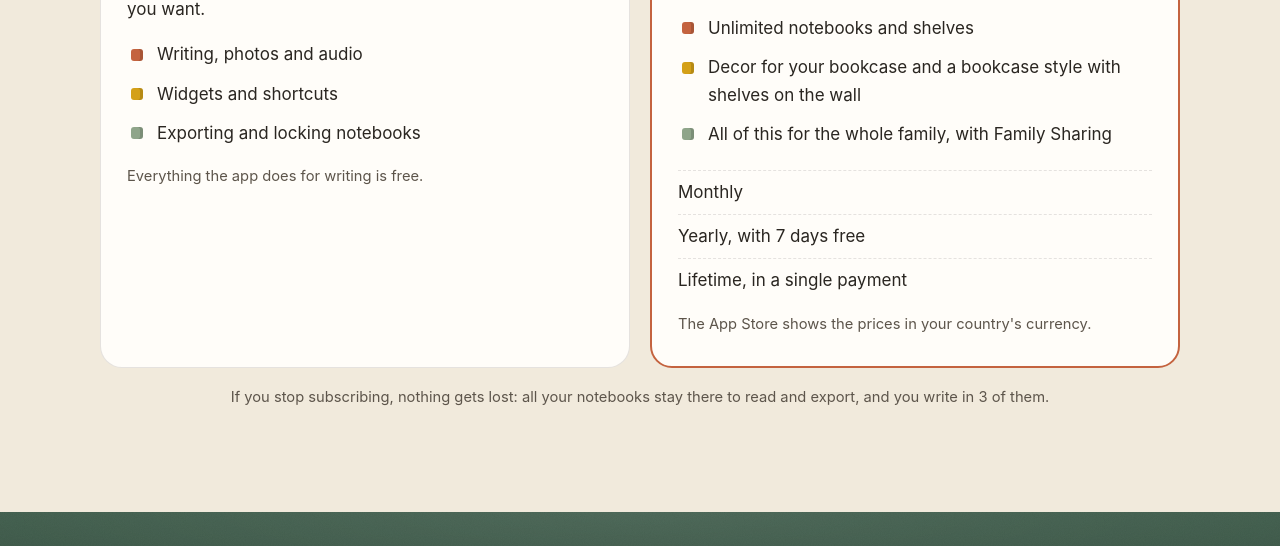
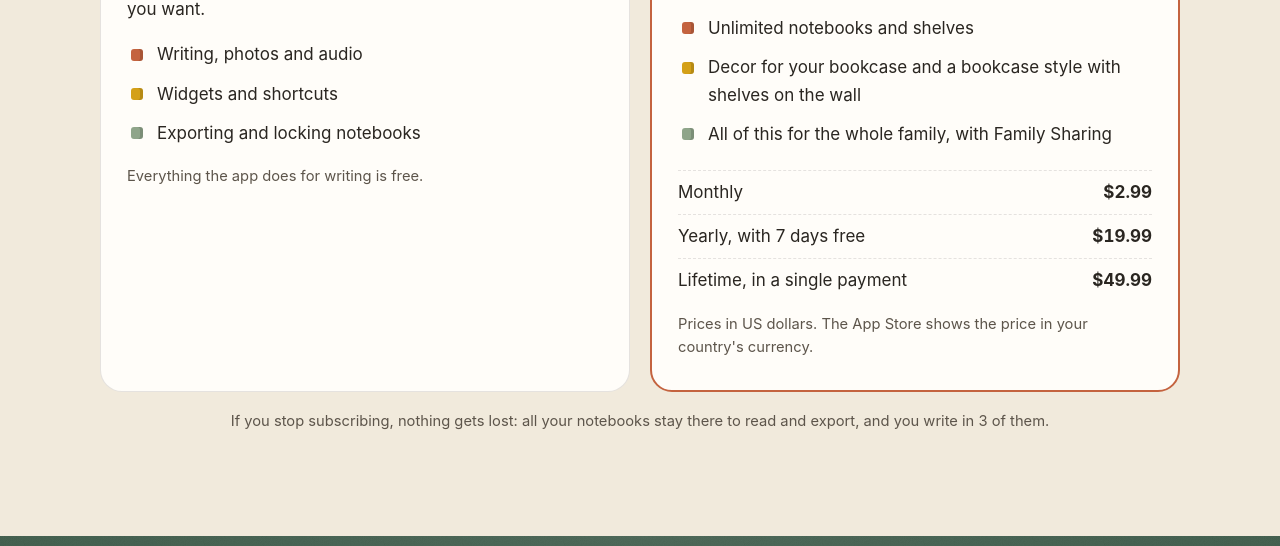
Before and after one commit to capetinigui/estante-site, a plain HTML site: page en/index.html in a window 1280 px wide. Shown: the part 4910-5456 px from the top of the page. Drawn offline with Linux system fonts and the light colour scheme.

Commit message:
Os preços em dólar na página em inglês
Os planos do Estante Plus com os preços dos Estados Unidos, os da D123:
$2.99 por mês, $19.99 por ano e $49.99 o vitalício, com a nota de que a
App Store mostra o preço na moeda de cada país.

Co-Authored-By: Claude Opus 5.5 <noreply@anthropic.com>

```diff
--- a/en/index.html
+++ b/en/index.html
@@ -204,11 +204,11 @@
               <li>All of this for the whole family, with Family Sharing</li>
             </ul>
             <ul class="precos">
-              <li><span>Monthly</span></li>
-              <li><span>Yearly, with 7 days free</span></li>
-              <li><span>Lifetime, in a single payment</span></li>
+              <li><span>Monthly</span><strong>$2.99</strong></li>
+              <li><span>Yearly, with 7 days free</span><strong>$19.99</strong></li>
+              <li><span>Lifetime, in a single payment</span><strong>$49.99</strong></li>
             </ul>
-            <p class="nota">The App Store shows the prices in your country's currency.</p>
+            <p class="nota">Prices in US dollars. The App Store shows the price in your country's currency.</p>
           </div>
         </div>
         <p class="nota centro">If you stop subscribing, nothing gets lost: all your notebooks stay there to read and export, and you write in 3 of them.</p>
```
